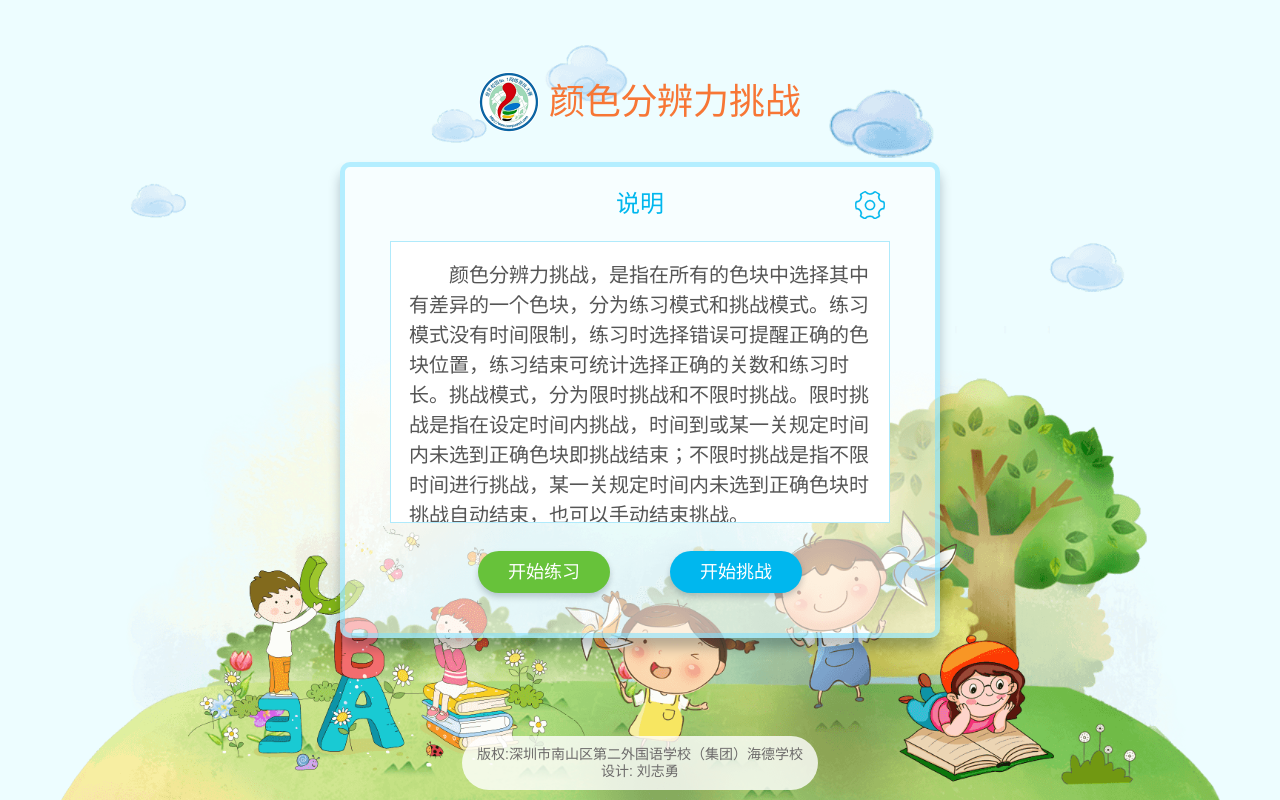
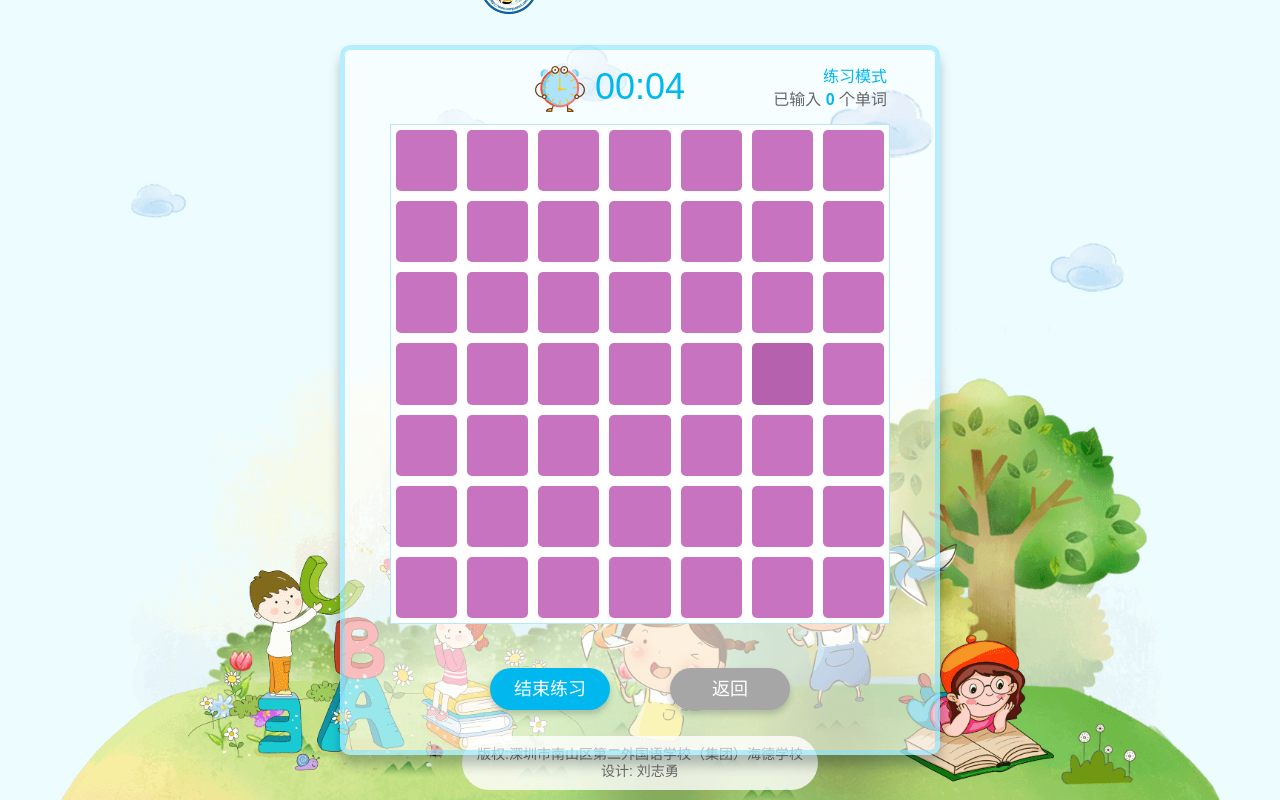
Before and after one commit to cqlql/color-challenge, a Vue app: page / in a window 1280 px wide. Built offline with nearby package versions, Linux system fonts and the light colour scheme.

Commit message:
dev: 进行中

```diff
--- /dev/null
+++ b/src/components/ColorsBox/ColorsBox.vue
@@ -0,0 +1,85 @@
+<template>
+  <div class="ColorsBox">
+    <div class="container">
+      <GridIItem
+        v-for="(color, index) of colors"
+        :key="index"
+        :color="color"
+        :gridColumnNumber="gridColumnNumber"
+      ></GridIItem>
+    </div>
+  </div>
+</template>
+
+<script lang="ts" setup>
+import { ref } from 'vue'
+
+import GridIItem from './GridIItem.vue' // @ is an alias to /src
+import useRenderColors from './hooks/useRenderColors'
+
+// 最高级
+const colorGameLastStage = 50
+
+// 当前级别
+let colorGameLevel = 0
+
+// 格子数
+let grid = 0
+
+let colorGameCorrect = -1
+
+const { colors, gridColumnNumber, setLevel } = useRenderColors(gameOver)
+
+setLevel(30)
+
+// 显示游戏结束
+function showGameOver(level) {
+  //
+}
+
+function showCorrect() {
+  //
+}
+
+//
+function gameOver() {
+  // showCorrect();
+  setTimeout(() => {
+    showGameOver(colorGameLevel - 1)
+  }, 2000)
+}
+</script>
+<style lang="scss">
+.ColorsBox {
+  padding-top: 100%;
+  position: relative;
+}
+
+.container {
+  position: absolute;
+  left: 0;
+  right: 0;
+  top: 0;
+  bottom: 0;
+  width: 100%;
+  height: 100%;
+}
+
+.grid {
+  width: 20px;
+  height: 20px;
+
+  /* margin: 10px; */
+  float: left;
+  position: relative;
+}
+
+.grid-el {
+  position: absolute;
+  top: 5px;
+  bottom: 5px;
+  left: 5px;
+  right: 5px;
+  border-radius: 5px;
+}
+</style>
--- /dev/null
+++ b/src/components/ColorsBox/GridIItem.vue
@@ -0,0 +1,59 @@
+<template>
+  <div
+    class="GridIItem"
+    :style="{
+      width: `${size}%`,
+      height: `${size}%`,
+    }"
+  >
+    <div
+      class="GridIItem-el"
+      :style="{
+        'background-color': `rgb(${color.r}, ${color.g}, ${color.b}`,
+      }"
+    >
+    </div>
+  </div>
+</template>
+
+<script lang="ts" setup>
+import { computed } from 'vue'
+
+type ColorType = {
+  r: number
+  g: number
+  b: number
+}
+
+const props = withDefaults(
+  defineProps<{
+    gridColumnNumber: number
+    color: ColorType
+  }>(),
+  {
+    gridColumnNumber: 1,
+    color: () => ({
+      r: 0,
+      g: 0,
+      b: 0,
+    }),
+  },
+)
+
+const size = computed(() => 100 / props.gridColumnNumber)
+</script>
+<style lang="scss">
+.GridIItem {
+  float: left;
+  position: relative;
+}
+
+.GridIItem-el {
+  position: absolute;
+  top: 5px;
+  bottom: 5px;
+  left: 5px;
+  right: 5px;
+  border-radius: 5px;
+}
+</style>
--- /dev/null
+++ b/src/components/ColorsBox/hooks/useRenderColors.ts
@@ -0,0 +1,111 @@
+import { ref } from 'vue'
+
+type ColorType = {
+  r: number
+  g: number
+  b: number
+}
+
+export default function useRenderColors(gameOver: () => void) {
+  const colors = ref<ColorType[]>([])
+  const gridColumnNumber = ref(1)
+
+  // 最高级
+  const colorGameLastStage = 50
+
+  // 当前级别
+  let colorGameLevel = 0
+
+  // 正确格式索引
+  let colorGameCorrect = -1
+
+  function renderLevel(level: number) {
+    if (level > colorGameLastStage) {
+      // 挑战完成
+      gameOver()
+    } else {
+      colorGameLevel = level
+
+      const gridColumnNumberVal = colorGameLevelGrid(level),
+        o = colorGameLevelColorDiff(level),
+        n = rangeColor(o),
+        s = rangeColor(o),
+        i = rangeColor(o)
+      const colorsVal: ColorType[] = []
+
+      let correct = 0
+
+      // 正确的格子索引，随机，并保证与上一次不等
+      do {
+        correct = Math.floor(
+          Math.random() * gridColumnNumberVal * gridColumnNumberVal,
+        )
+      } while (colorGameCorrect == correct)
+      colorGameCorrect = correct
+
+      for (let c = 0; c < gridColumnNumberVal * gridColumnNumberVal; c++) {
+        c == correct
+          ? colorsVal.push({
+              r: n,
+              g: s,
+              b: i,
+            })
+          : colorsVal.push({
+              r: n + o,
+              g: s + o,
+              b: i + o,
+            })
+      }
+      colors.value = colorsVal
+      gridColumnNumber.value = gridColumnNumberVal
+      return { colors, gridColumnNumber }
+    }
+  }
+
+  return {
+    colors,
+    gridColumnNumber,
+    setLevel(level: number) {
+      renderLevel(level)
+    },
+  }
+}
+
+function colorGameLevelGrid(level: number) {
+  return level < 2
+    ? 2
+    : level < 4
+    ? 3
+    : level < 8
+    ? 4
+    : level < 13
+    ? 5
+    : level < 22
+    ? 6
+    : level < 32
+    ? 7
+    : level < 36
+    ? 8
+    : level < 40
+    ? 9
+    : level < 44
+    ? 10
+    : level < 48
+    ? 11
+    : 12
+}
+function colorGameLevelColorDiff(level: number) {
+  if (level <= 50) {
+    const t = [
+      126, 120, 96, 86, 70, 58, 48, 40, 34, 30, 27, 27, 27, 25, 25, 25, 23, 23,
+      23, 23, 21, 21, 21, 21, 18, 18, 18, 18, 18, 18, 15, 15, 15, 15, 15, 12,
+      12, 12, 12, 12, 10, 10, 10, 10, 7, 7, 7, 3, 3, 2, 1,
+    ]
+    return t[level - 1]
+  }
+  return 1
+}
+
+function rangeColor(level: number) {
+  return Math.floor(Math.random() * (255 - level))
+}
--- a/src/views/HomeView.vue
+++ b/src/views/HomeView.vue
@@ -27,9 +27,9 @@ import TransitionSlide from '@/components/Transition/Side.vue'
 import type { Derection } from '@/components/Transition/side'
 import { getStorage } from '../utils/local-storage'
 
-const compName = ref<
-  'StartContainer' | 'PlayContainer' | 'PlayContainerPractice'
->('StartContainer')
+type CompNameType = 'StartContainer' | 'PlayContainer' | 'PlayContainerPractice'
+
+const compName = ref<CompNameType>('PlayContainerPractice')
 
 const transitionDerection = ref<Derection>('left')
 
@@ -40,16 +40,6 @@ watch(compName, (name: string) => {
     transitionDerection.value = 'left'
   }
 })
-
-function toPlay() {
-  compName.value = 'PlayContainer'
-}
-function toPlayPractice() {
-  compName.value = 'PlayContainerPractice'
-}
-function toStart() {
-  compName.value = 'StartContainer'
-}
 
 const challengerName = getStorage('challengerName')
 const isLimitTime = getStorage('isLimitTime')
@@ -62,6 +52,16 @@ const setting = reactive<Setting>({
 })
 
 provide('setting', setting)
+
+function toPlay() {
+  compName.value = 'PlayContainer'
+}
+function toPlayPractice() {
+  compName.value = 'PlayContainerPractice'
+}
+function toStart() {
+  compName.value = 'StartContainer'
+}
 </script>
 
 <style lang="scss">
--- a/src/views/HomeView2.vue
+++ /dev/null
@@ -1,171 +0,0 @@
-<template>
-  <div class="home">
-    <div class="container">
-      <div
-        v-for="(color, index) of colors"
-        class="grid"
-        :style="getGridStyle(color)"
-        :key="index"
-      >
-        <div
-          class="grid-el"
-          :style="{
-            'background-color': `rgb(${color.r}, ${color.g}, ${color.b}`,
-          }"
-        >
-        </div>
-      </div>
-    </div>
-    {{ colors }}
-    <img alt="Vue logo" src="../assets/logo.png" />
-    <HelloWorld msg="Welcome to Your Vue.js + TypeScript App" />
-  </div>
-</template>
-
-<script lang="ts" setup>
-import { ref } from 'vue'
-
-import HelloWorld from '@/components/HelloWorld.vue' // @ is an alias to /src
-
-// 最高级
-const colorGameLastStage = 50
-
-// 当前级别
-let colorGameLevel = 0
-
-// 格子数
-let grid = 0
-
-let colorGameCorrect = -1
-
-const { colors, gridColumnNumber } = renderLevel(30)
-
-// 显示游戏结束
-function showGameOver(level) {
-  //
-}
-
-function showCorrect() {
-  //
-}
-
-function getGridStyle(color: any) {
-  let size = 100 / gridColumnNumber
-  return {
-    width: `${size}%`,
-    height: `${size}%`,
-  }
-}
-
-function gameOver(isFail) {
-  // showCorrect();
-  setTimeout(() => {
-    showGameOver(colorGameLevel - 1)
-  }, 2000)
-}
-
-function colorGameLevelGrid(level) {
-  return level < 2
-    ? 2
-    : level < 4
-    ? 3
-    : level < 8
-    ? 4
-    : level < 13
-    ? 5
-    : level < 22
-    ? 6
-    : level < 32
-    ? 7
-    : level < 36
-    ? 8
-    : level < 40
-    ? 9
-    : level < 44
-    ? 10
-    : level < 48
-    ? 11
-    : 12
-}
-function colorGameLevelColorDiff(level: number) {
-  if (level <= 50) {
-    var t = [
-      126, 120, 96, 86, 70, 58, 48, 40, 34, 30, 27, 27, 27, 25, 25, 25, 23, 23,
-      23, 23, 21, 21, 21, 21, 18, 18, 18, 18, 18, 18, 15, 15, 15, 15, 15, 12,
-      12, 12, 12, 12, 10, 10, 10, 10, 7, 7, 7, 3, 3, 2, 1,
-    ]
-    return t[level - 1]
-  }
-  return 1
-}
-
-function rangeColor(level: number) {
-  return Math.floor(Math.random() * (255 - level))
-}
-
-function renderLevel(level: number) {
-  if (level > colorGameLastStage) {
-    gameOver(!1)
-  } else {
-    colorGameLevel = level
-
-    var gridColumnNumber = colorGameLevelGrid(level),
-      o = colorGameLevelColorDiff(level),
-      n = rangeColor(o),
-      s = rangeColor(o),
-      i = rangeColor(o)
-    const colors = []
-
-    let correct = 0
-
-    // 正确的格子索引，随机，并保证与上一次不等
-    do {
-      correct = Math.floor(Math.random() * gridColumnNumber * gridColumnNumber)
-    } while (colorGameCorrect == correct)
-    colorGameCorrect = correct
-
-    for (var c = 0; c < gridColumnNumber * gridColumnNumber; c++) {
-      c == correct
-        ? colors.push({
-            r: n,
-            g: s,
-            b: i,
-          })
-        : colors.push({
-            r: n + o,
-            g: s + o,
-            b: i + o,
-          })
-    }
-
-    return { colors: ref(colors), gridColumnNumber }
-  }
-}
-</script>
-
-<style scoped>
-.container {
-  width: 300px;
-  height: 300px;
-
-  /* display: flex; */
-}
-
-.grid {
-  width: 20px;
-  height: 20px;
-
-  /* margin: 10px; */
-  float: left;
-  position: relative;
-}
-
-.grid-el {
-  position: absolute;
-  top: 5px;
-  bottom: 5px;
-  left: 5px;
-  right: 5px;
-  border-radius: 5px;
-}
-</style>
--- a/src/views/comps/PlayContainer/PlayContainerPractice.vue
+++ b/src/views/comps/PlayContainer/PlayContainerPractice.vue
@@ -15,14 +15,7 @@
       {{ currentWordInfo.label }}
     </div>
     <div class="PlayContainer_body">
-      <WordInput
-        ref="vWordInput"
-        v-if="isPlay"
-        v-model:value="iptWordValue"
-        :correctWord="currentWordInfo.value"
-        @keyup.enter="onEnter"
-        @input="onInput"
-      />
+      <ColorsBox v-if="isPlay" />
       <div v-else-if="isCountDown" class="PlayContainer_countdown">
         {{ countDown }}
       </div>
@@ -62,7 +55,7 @@ import TimeCount from '../TimeCount.vue'
 import ResultDialog from '../ResultDialog.vue'
 import type { PlayStatusType } from './composable/useWordIpt'
 import useWordIpt from './composable/useWordIpt'
-import WordInput from '../WordInput.vue'
+import ColorsBox from '@/components/ColorsBox/ColorsBox.vue'
 // import compare from './utils/compare'
 
 // const setting = inject<Setting>('setting') as Setting
@@ -115,7 +108,7 @@ let {
   true,
 )
 
-let { countDown, countDownRestart } = useCountDown(3, playStatus)
+let { countDown, countDownRestart } = useCountDown(0, playStatus)
 
 let isPlay = computed(() => {
   return playStatus.value === 'play'
```
Also changed, not shown: 1 other file (tests, documents, lock files or other folders).
